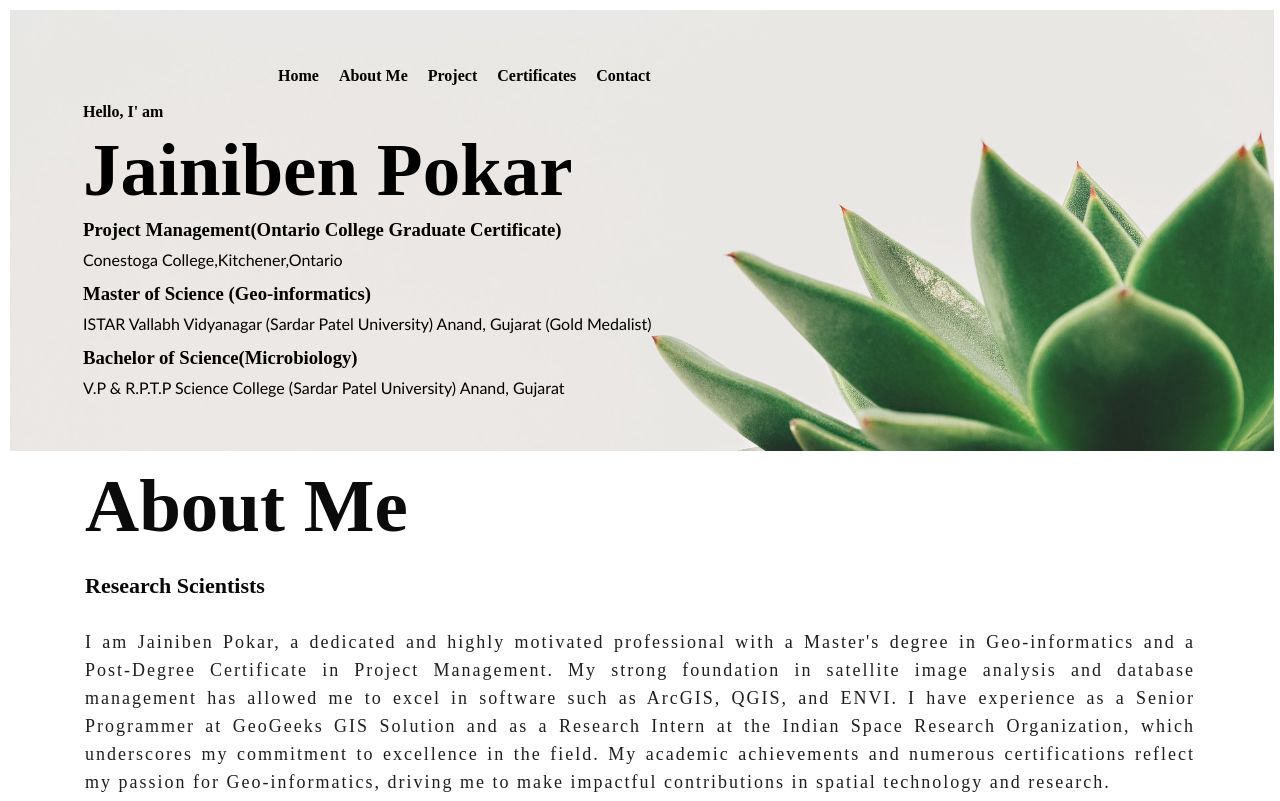
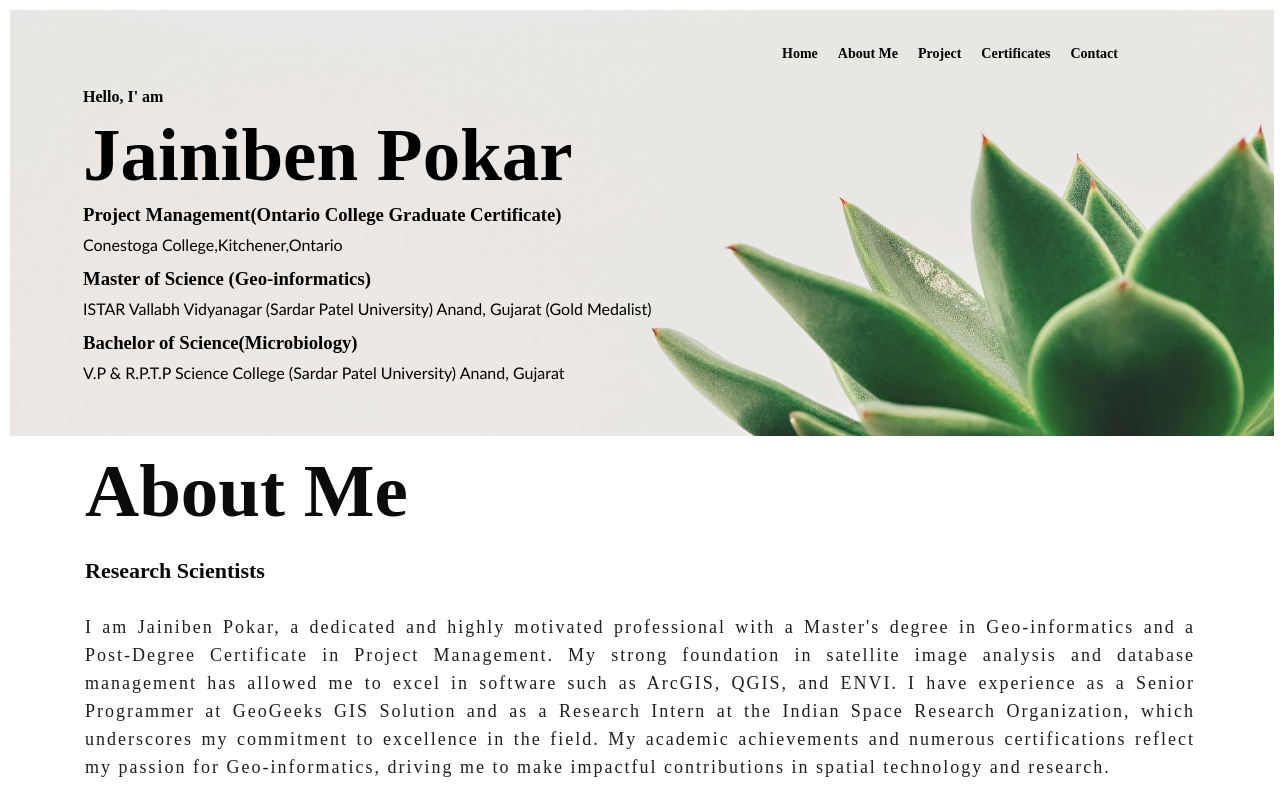
Before and after one commit to zpokar/zpokar.github.io, a plain HTML site: page index.html in a window 1280 px wide. Shown: the top 801 px of the page. Drawn offline with Linux system fonts and the light colour scheme.

Commit message:
Update resume.css

```diff
--- a/resume.css
+++ b/resume.css
@@ -17,28 +17,28 @@ h2 h3 h4 h5 h1 h6{
     background-position:center;
     background-image: url(image/plant.jpg);
     padding-bottom: 20px;
+    position: relative;
 }
 /* Style the navigation bar */
 nav{
     display: flex;
-    align-items:center;
+    align-items:right;
     justify-content:space-between;
-    padding-top: 45px;
-    padding-left: 20%;
-    padding-right: 8%;
+    padding-top: 20px;
+    padding-left: 60%;
+    overflow:hidden;
 }
+
 /* Style navigation list items */
 nav ul li{
     list-style-type: none;
     display:inline-block;
-
-
-
 }
 /* Style navigation links */
 nav ul li a{
-    folat:left;
-    fot-size:14px;
+    float: left;
+    text-align: center;
+    font-size: 14px;
     color:black;
     text-decoration: none;
     font-weight: bold;
@@ -47,8 +47,8 @@ nav ul li a{
 
 /* Style navigation links on hover */
 nav ul li a:hover{
-    color:#538367;
-    transition:4s;
+    color:hsl(145, 22%, 42%);
+    transition:0.4s;
 }
 /* Style the content section */
 .content{
```
